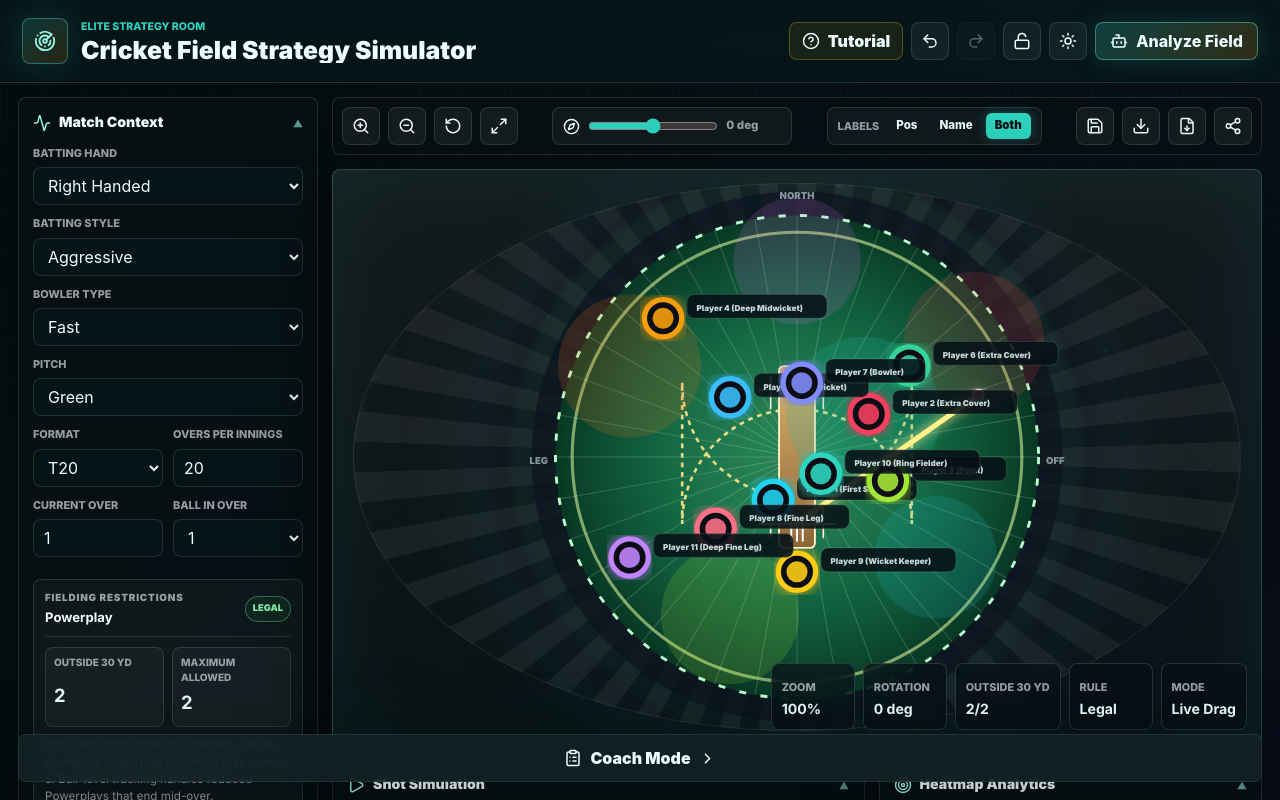
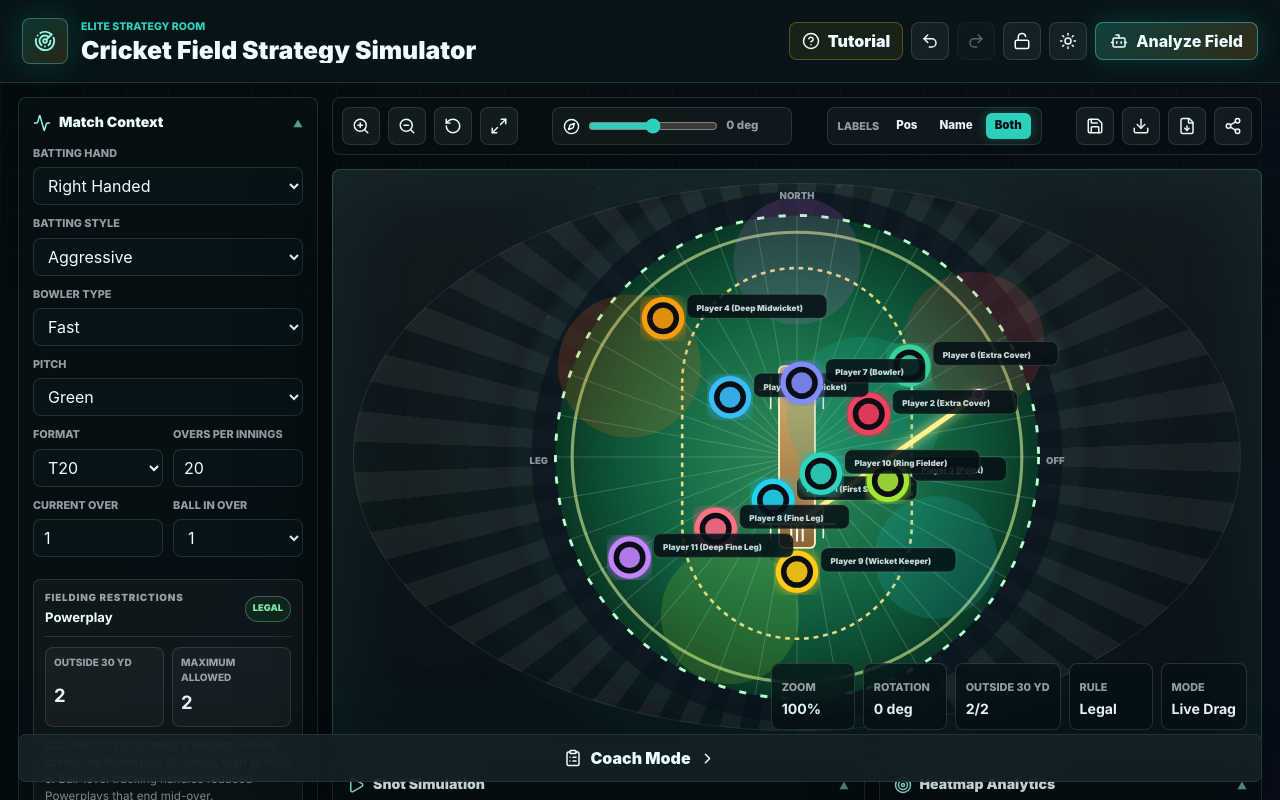
Before and after one commit to Sagar264offici/Cricket_Field_Simulation, a React (Vite) app: page / in a window 1280 px wide. Shown: the top 800 px of the page. Built offline with nearby package versions, Linux system fonts and the light colour scheme.

Commit message:
Correct outer arcs on 30-yard fielding restriction marking

```diff
--- a/src/App.tsx
+++ b/src/App.tsx
@@ -1939,7 +1939,7 @@ function App() {
                   strokeWidth="1.3"
                 />
                 <path
-                  d="M -48 -31 A 48 48 0 0 0 48 -31 L 48 28 A 48 48 0 0 0 -48 28 Z"
+                  d="M -48 -31 A 48 48 0 0 1 48 -31 L 48 28 A 48 48 0 0 1 -48 28 Z"
                   fill="none"
                   stroke="#fde68a"
                   strokeDasharray="2 2"
```
